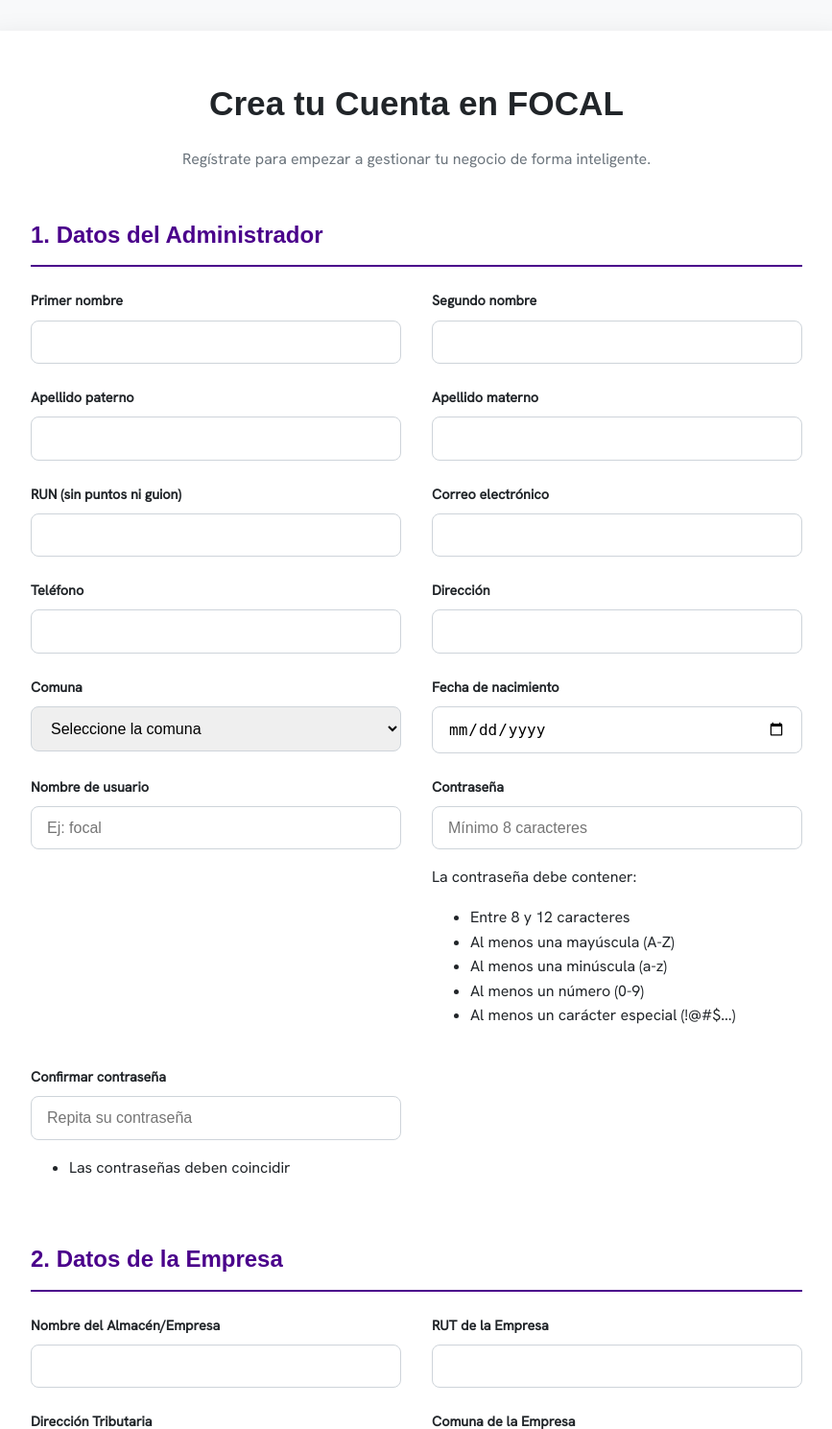
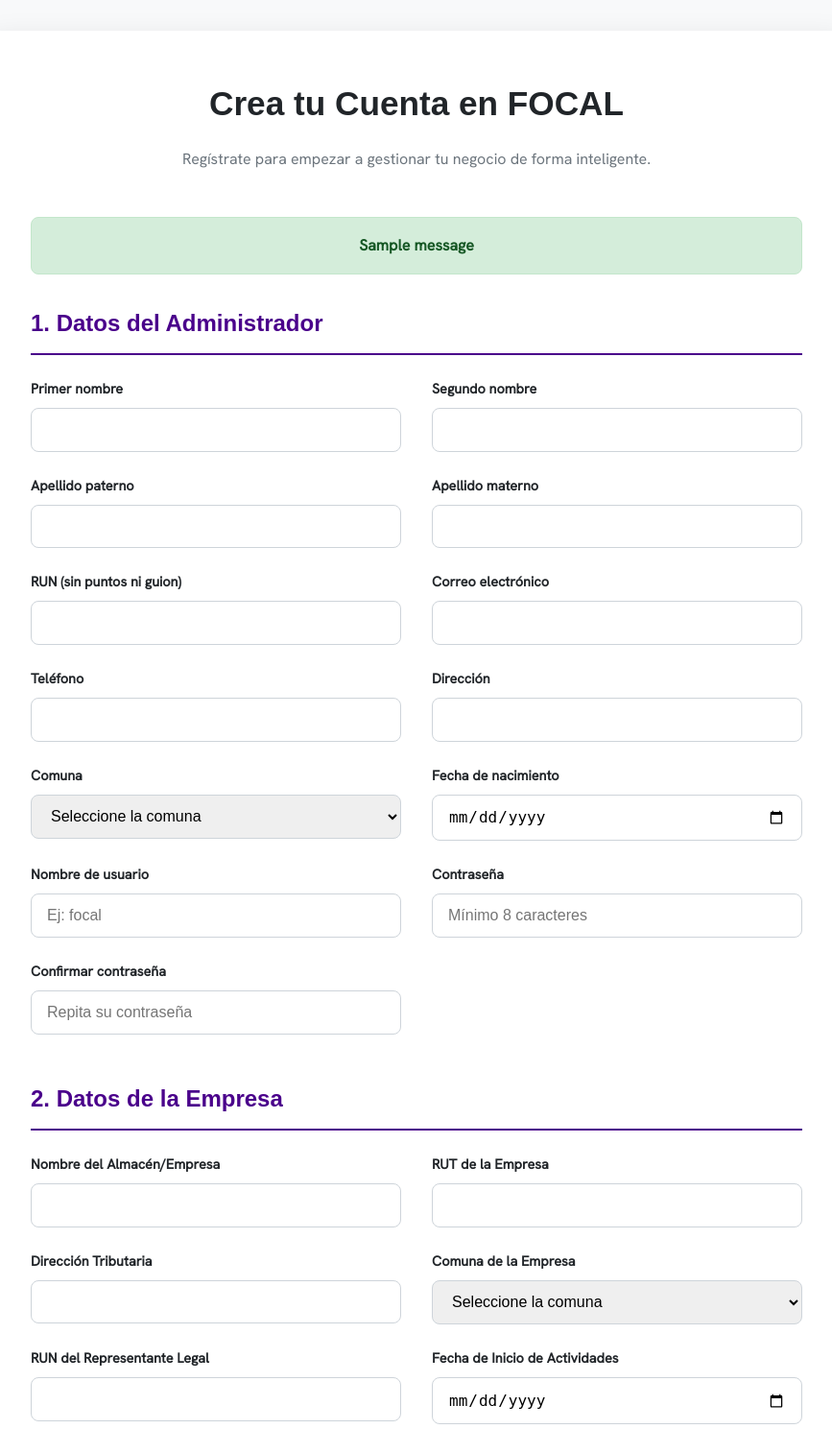
Before and after one commit to jaastorgar/focal, a Django app: page /registro/ in a window 1280 px wide. Shown: the part 99-1588 px from the top of the page at 96% size, without its empty margins (206-1073 px from the left). Run offline with Django 5.2, Linux system fonts and the light colour scheme; tables that the repository leaves empty hold one stand-in row (values such as "Sample post"); one stand-in notice (Sample message) is shown; some web fonts are replaced.

Commit message:
Arreglos.

```diff
--- a/focal_mvp/inventario/static/inventario/css/registro.css
+++ b/focal_mvp/inventario/static/inventario/css/registro.css
@@ -227,3 +227,35 @@ main.registration-container {
     grid-template-columns: 1fr;
   }
 }
+
+/* 7. Estilos para Mensajes de Alerta
+   -------------------------------------------------------------------------- */
+   .messages-container {
+    margin-bottom: 2rem;
+}
+
+.alert {
+    padding: 1rem 1.5rem;
+    border-radius: 8px;
+    font-weight: 600;
+    border: 1px solid transparent;
+    text-align: center;
+}
+
+.alert-success {
+    background-color: #d4edda;
+    border-color: #c3e6cb;
+    color: #155724;
+}
+
+.alert-error {
+    background-color: #f8d7da;
+    border-color: #f5c6cb;
+    color: #721c24;
+}
+
+.alert-warning {
+    background-color: #fff3cd;
+    border-color: #ffeeba;
+    color: #856404;
+}
--- a/focal_mvp/inventario/templates/inventario/registro.html
+++ b/focal_mvp/inventario/templates/inventario/registro.html
@@ -6,14 +6,11 @@
     <title>Registro | FOCAL</title>
     <meta name="viewport" content="width=device-width, initial-scale=1.0">
     <link rel="icon" href="{% static 'inventario/img/favicon.ico' %}" type="image/x-icon">
-
-    <!-- Usamos el CSS optimizado para el registro -->
     <link rel="stylesheet" href="{% static 'inventario/css/registro.css' %}">
 </head>
 <body>
 
     <header class="app-header-minimal">
-        <!-- Enlaza a la página de inicio principal (landing) -->
         <a href="{% url 'landing' %}" class="logo">FOCAL</a>
     </header>
 
@@ -21,7 +18,19 @@
         <h2 class="form-title">Crea tu Cuenta en FOCAL</h2>
         <p class="form-subtitle">Regístrate para empezar a gestionar tu negocio de forma inteligente.</p>
 
-        <form method="post" class="registration-form">
+        {# --- CORRECCIÓN: Contenedor para mostrar mensajes de alerta --- #}
+        {% if messages %}
+            <div class="messages-container">
+                {% for message in messages %}
+                    {# La clase del div cambiará según el tipo de mensaje (error, success, etc.) #}
+                    <div class="alert alert-{{ message.tags }}">
+                        {{ message }}
+                    </div>
+                {% endfor %}
+            </div>
+        {% endif %}
+
+        <form method="post" class="registration-form" novalidate>
             {% csrf_token %}
 
             {# Sección del Formulario del Almacenero #}
@@ -32,32 +41,6 @@
                         <div class="form-group">
                             <label for="{{ field.id_for_label }}" class="form-label">{{ field.label }}</label>
                             {{ field }}
-
-                            {# --- CORRECCIÓN PARA EL JAVASCRIPT --- #}
-                            {# Se añade el bloque de feedback para la contraseña #}
-                            {% if field.name == 'password' %}
-                                <div id="password-feedback" class="password-requirements">
-                                    <p>La contraseña debe contener:</p>
-                                    <ul>
-                                        <li id="req-length">Entre 8 y 12 caracteres</li>
-                                        <li id="req-uppercase">Al menos una mayúscula (A-Z)</li>
-                                        <li id="req-lowercase">Al menos una minúscula (a-z)</li>
-                                        <li id="req-number">Al menos un número (0-9)</li>
-                                        <li id="req-special">Al menos un carácter especial (!@#$...)</li>
-                                    </ul>
-                                </div>
-                            {% endif %}
-
-                            {# Se añade el bloque de feedback para la confirmación de la contraseña #}
-                            {% if field.name == 'confirm_password' %}
-                                <div class="password-requirements">
-                                    <ul>
-                                        <li id="req-match">Las contraseñas deben coincidir</li>
-                                    </ul>
-                                </div>
-                            {% endif %}
-                            {# --- FIN DE LA CORRECCIÓN --- #}
-
                             {% if field.errors %}
                                 <div class="error-message">{{ field.errors|striptags }}</div>
                             {% endif %}
@@ -92,7 +75,6 @@
                 </div>
             </div>
 
-            {# Botón de registro y enlace a login #}
             <div class="form-submit-container">
                 <button type="submit" class="btn-submit">Crear Cuenta</button>
             </div>
@@ -107,7 +89,7 @@
         <p>&copy; {% now "Y" %} FOCAL. Todos los derechos reservados.</p>
     </footer>
 
-    <!-- El script se carga al final con 'defer' para no bloquear la página. -->
+    <!-- El script de validación de contraseña no necesita cambios -->
     <script src="{% static 'inventario/js/registro.js' %}" defer></script>
 </body>
 </html>
--- a/focal_mvp/inventario/views.py
+++ b/focal_mvp/inventario/views.py
@@ -23,26 +23,21 @@ def vista_registro(request):
         almacenero_form = AlmaceneroForm(request.POST, prefix='almacenero')
         empresa_form = EmpresaForm(request.POST, prefix='empresa')
 
+        # Comprueba si ambos formularios son válidos
         if almacenero_form.is_valid() and empresa_form.is_valid():
-            # Usamos transaction.atomic para asegurar la integridad de los datos
             try:
                 with transaction.atomic():
-                    # 1. Crear el objeto User
+                    # Lógica para crear el usuario, empresa, etc.
                     user = User.objects.create_user(
                         username=almacenero_form.cleaned_data['username'],
                         password=almacenero_form.cleaned_data['password']
                     )
-
-                    # 2. Guardar la empresa
                     empresa = empresa_form.save()
-
-                    # 3. Guardar el almacenero
                     almacenero = almacenero_form.save(commit=False)
                     almacenero.usuario = user
                     almacenero.empresa = empresa
                     almacenero.save()
 
-                    # 4. Asignar suscripción gratuita
                     plan_gratuito = PlanSuscripcion.objects.get(nombre='FREE')
                     SuscripcionUsuario.objects.create(
                         empresa=empresa,
@@ -50,23 +45,25 @@ def vista_registro(request):
                         activa=True
                     )
 
-                messages.success(request, 'Registro exitoso. ¡Ahora puedes iniciar sesión!')
-                return redirect('/login/')
+                messages.success(request, '¡Registro exitoso! Ahora puedes iniciar sesión.')
+                return redirect('login')
 
-            except PlanSuscripcion.DoesNotExist:
-                # Error específico si el plan no existe
-                messages.error(request, "ERROR: El plan 'FREE' no se encontró. Contacte al administrador.")
             except Exception as e:
-                # Captura cualquier otro error durante la transacción
-                messages.error(request, f"Hubo un error en el registro: {e}. Por favor, inténtelo de nuevo.")
+                # Si algo falla durante la creación, muestra un error
+                messages.error(request, f"Hubo un error inesperado durante el registro: {e}")
+
         else:
-            # Si uno de los formularios no es válido, los errores se mostrarán automáticamente en el template
-            pass
+            # --- CORRECCIÓN CLAVE ---
+            # Si los formularios NO son válidos, envía un mensaje de error general.
+            # Django se encargará de mostrar los errores específicos en cada campo.
+            messages.error(request, 'Por favor, corrige los errores en el formulario para continuar.')
+
     else:
-        # Para solicitudes GET, crea formularios vacíos
+        # Para una solicitud GET, simplemente crea formularios vacíos
         almacenero_form = AlmaceneroForm(prefix='almacenero')
         empresa_form = EmpresaForm(prefix='empresa')
 
+    # Renderiza la plantilla, pasándole los formularios (que pueden contener errores si es POST)
     return render(request, 'inventario/registro.html', {
         'almacenero_form': almacenero_form,
         'empresa_form': empresa_form
--- a/focal_mvp/landing/views.py
+++ b/focal_mvp/landing/views.py
@@ -34,4 +34,4 @@ def contacto_submit_view(request):
 
     # Después de procesar el formulario (con éxito o error), siempre redirige
     # de vuelta a la página de inicio.
-    return redirect('landing_page')
+    return redirect('landing')
```
Also changed, not shown: focal_mvp/landing/templates/landing/index.html (+0 -9 lines).
